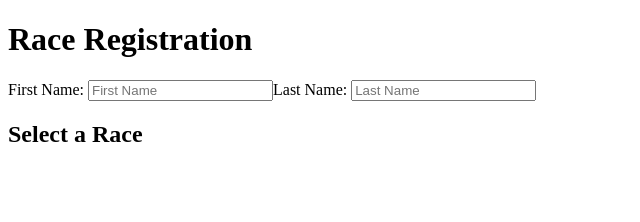
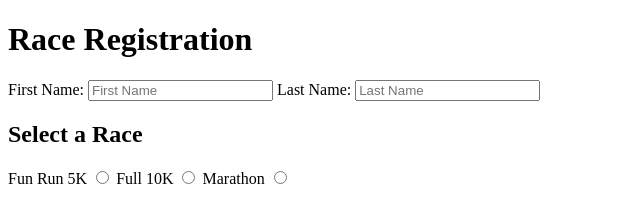
Before and after one commit to Gorganite/race-registration, a plain HTML site: page index.html in a window 1280 px wide. Shown: the whole page, without its empty margins (0-640 px from the left). Drawn offline with Linux system fonts and the light colour scheme.

Commit message:
Added the radio buttons

```diff
--- a/index.html
+++ b/index.html
@@ -1,27 +1,27 @@
 <!DOCTYPE html>
 <html lang="en">
   <head>
-    <meta charset="UTF-8">
-    <meta name="viewport" content="width=device-width, initial-scale=1.0">
+    <meta charset="UTF-8" />
+    <meta name="viewport" content="width=device-width, initial-scale=1.0" />
     <title>Race Registration Form</title>
   </head>
   <body>
     <form>
       <h1>Race Registration</h1>
       <label for="fname">First Name:</label>
-        <input type="text" id="fname" name="fname" required placeholder="First Name"
+      <input type="text" id="fname" name="fname" required placeholder="First Name" />
       <label for="lname">Last Name:</label>
-        <input type="text" id="lname" name="lname" required placeholder="Last Name"
+      <input type="text" id="lname" name="lname" required placeholder="Last Name" />
 
-        <p><h2>Select a Race</h2></p>
+      <h2>Select a Race</h2>
+      <label for="5k">Fun Run 5K</label>
+      <input type="radio" id="5k" name="5K" />
 
+      <label for="10K">Full 10K</label>
+      <input type="radio" id="10K" name="10K" />
 
+      <label for="Marathon">Marathon</label>
+      <input type="radio" id="Marathon" name="Marathon" />
     </form>
-
-
-
-
-
-
   </body>
 </html>
```
Lines whose indentation alone changed are shown as unchanged.
